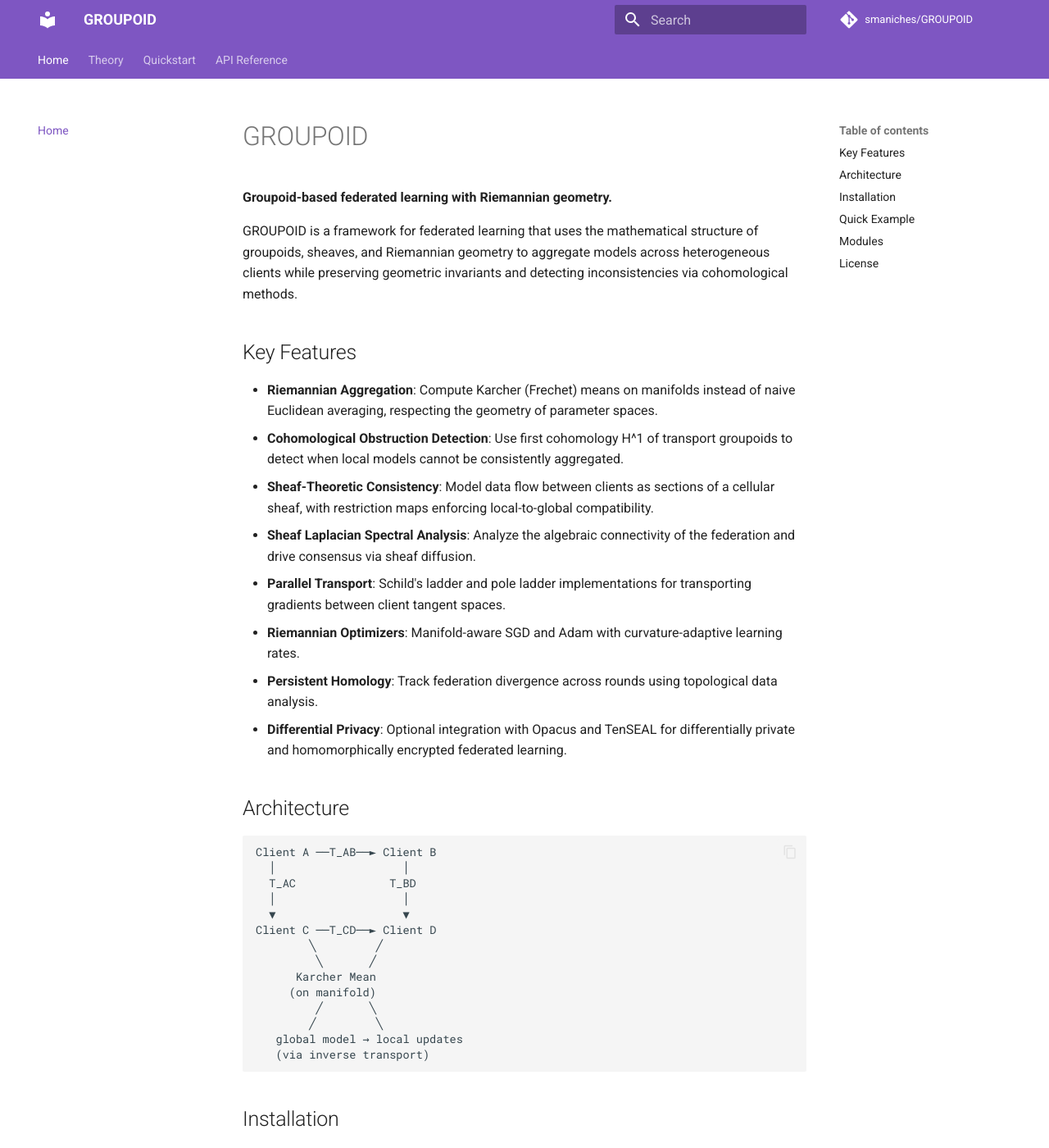
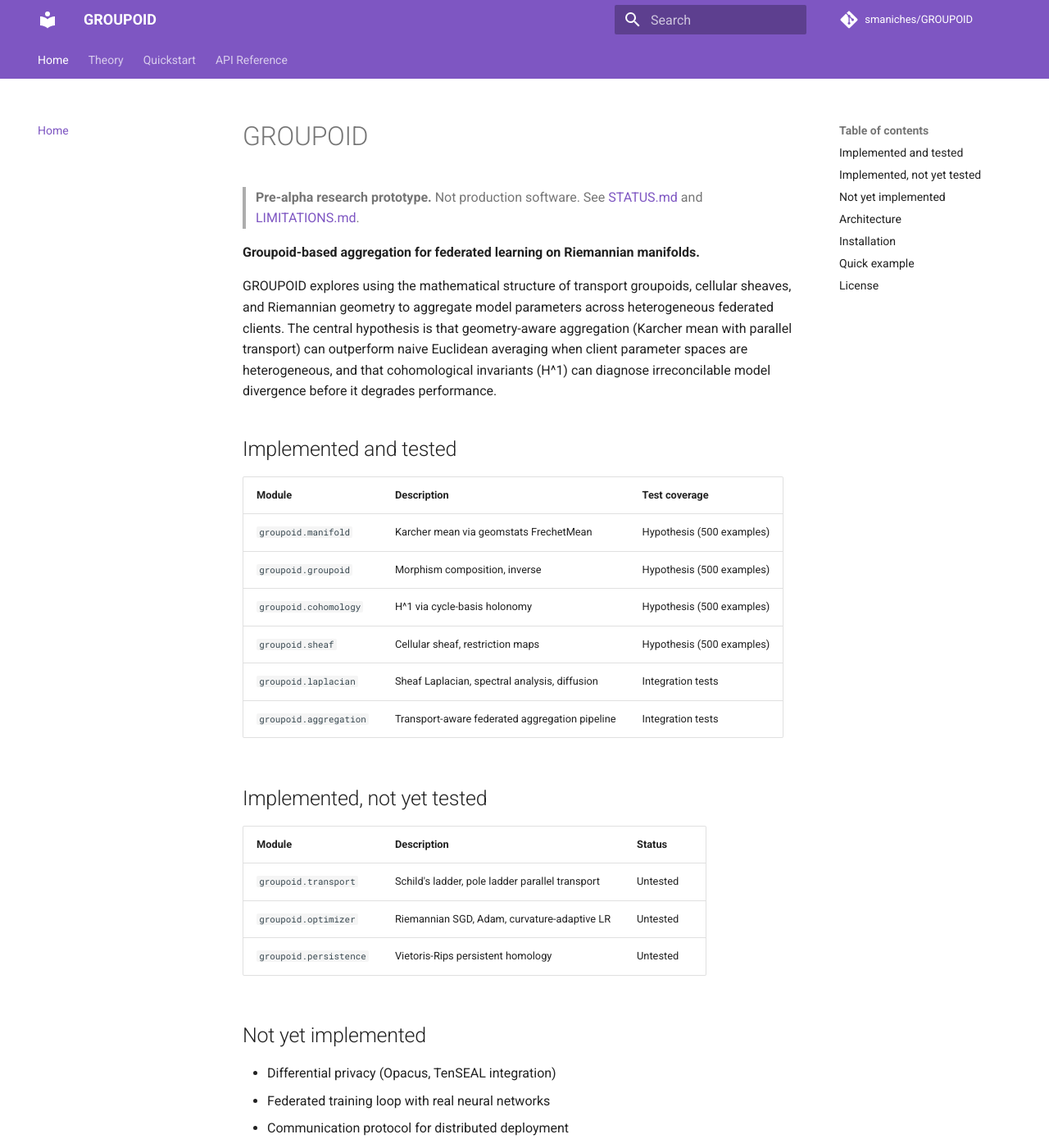
Before and after one commit to smaniches/GROUPOID, an MkDocs documentation site: the page built from docs/index.md, in a window 1280 px wide and 1400 px high. Shown: the whole window at 82% size. Built offline with MkDocs 1.6.1 and Material for MkDocs 9.7.7, drawn with Linux system fonts in a browser that asks for light colours; comment, search, counter and statistics services are not loaded; some of the changed text lies outside the part shown.

Commit message:
Scope pre-alpha claims to match implemented and tested code
Audit findings, severity-ranked:

CRITICAL (removed or corrected):
- Remove "Differential Privacy" feature claim (no code exists,
  opacus/tenseal are dependency-only placeholders)
- Replace `pip install groupoid` with source install (not on PyPI)
- Replace "framework" language with "research prototype"
- Remove "Persistent Homology" from features (untested, unintegrated)

HIGH (documented):
- Split features into "Implemented and tested" vs "Implemented, not
  yet tested" vs "Not yet implemented"
- Add STATUS.md with validation evidence table
- Add LIMITATIONS.md with explicit scope boundaries
- Add CITATION.cff, SECURITY.md
- Mark privacy optional deps as planned, not integrated
- Document Schild's ladder norm-preservation bug (xfail test)
- Change version to 0.1.0.dev0 (pre-release)

MEDIUM (improved):
- Add import tests for all 9 modules
- Add smoke tests: Karcher mean, transport, optimizer, aggregation
- Add .hypothesis/ to .gitignore
- Remove "differential-privacy" keyword from pyproject.toml

Test results: 25 passed, 1 xfailed (documented Schild's ladder bug)

https://claude.ai/code/session_01RKWDfqvBcf6QEP28AehZLQ

````diff
--- a/docs/index.md
+++ b/docs/index.md
@@ -1,68 +1,74 @@
 # GROUPOID
 
-**Groupoid-based federated learning with Riemannian geometry.**
+> **Pre-alpha research prototype.** Not production software.
+> See [STATUS.md](../STATUS.md) and [LIMITATIONS.md](../LIMITATIONS.md).
 
-GROUPOID is a framework for federated learning that uses the mathematical
-structure of groupoids, sheaves, and Riemannian geometry to aggregate
-models across heterogeneous clients while preserving geometric invariants
-and detecting inconsistencies via cohomological methods.
+**Groupoid-based aggregation for federated learning on Riemannian manifolds.**
 
-## Key Features
+GROUPOID explores using the mathematical structure of transport groupoids,
+cellular sheaves, and Riemannian geometry to aggregate model parameters
+across heterogeneous federated clients. The central hypothesis is that
+geometry-aware aggregation (Karcher mean with parallel transport) can
+outperform naive Euclidean averaging when client parameter spaces are
+heterogeneous, and that cohomological invariants (H^1) can diagnose
+irreconcilable model divergence before it degrades performance.
 
-- **Riemannian Aggregation**: Compute Karcher (Frechet) means on manifolds
-  instead of naive Euclidean averaging, respecting the geometry of parameter
-  spaces.
-- **Cohomological Obstruction Detection**: Use first cohomology H^1 of
-  transport groupoids to detect when local models cannot be consistently
-  aggregated.
-- **Sheaf-Theoretic Consistency**: Model data flow between clients as
-  sections of a cellular sheaf, with restriction maps enforcing local-to-global
-  compatibility.
-- **Sheaf Laplacian Spectral Analysis**: Analyze the algebraic connectivity
-  of the federation and drive consensus via sheaf diffusion.
-- **Parallel Transport**: Schild's ladder and pole ladder implementations
-  for transporting gradients between client tangent spaces.
-- **Riemannian Optimizers**: Manifold-aware SGD and Adam with curvature-adaptive
-  learning rates.
-- **Persistent Homology**: Track federation divergence across rounds using
-  topological data analysis.
-- **Differential Privacy**: Optional integration with Opacus and TenSEAL for
-  differentially private and homomorphically encrypted federated learning.
+## Implemented and tested
+
+| Module | Description | Test coverage |
+|---|---|---|
+| `groupoid.manifold` | Karcher mean via geomstats FrechetMean | Hypothesis (500 examples) |
+| `groupoid.groupoid` | Morphism composition, inverse | Hypothesis (500 examples) |
+| `groupoid.cohomology` | H^1 via cycle-basis holonomy | Hypothesis (500 examples) |
+| `groupoid.sheaf` | Cellular sheaf, restriction maps | Hypothesis (500 examples) |
+| `groupoid.laplacian` | Sheaf Laplacian, spectral analysis, diffusion | Integration tests |
+| `groupoid.aggregation` | Transport-aware federated aggregation pipeline | Integration tests |
+
+## Implemented, not yet tested
+
+| Module | Description | Status |
+|---|---|---|
+| `groupoid.transport` | Schild's ladder, pole ladder parallel transport | Untested |
+| `groupoid.optimizer` | Riemannian SGD, Adam, curvature-adaptive LR | Untested |
+| `groupoid.persistence` | Vietoris-Rips persistent homology | Untested |
+
+## Not yet implemented
+
+- Differential privacy (Opacus, TenSEAL integration)
+- Federated training loop with real neural networks
+- Communication protocol for distributed deployment
+- Convergence guarantees or formal proofs
 
 ## Architecture
 
 ```
-Client A ──T_AB──► Client B
-  │                   │
-  T_AC              T_BD
-  │                   │
-  ▼                   ▼
-Client C ──T_CD──► Client D
-        ╲         ╱
-         ╲       ╱
-      Karcher Mean
-     (on manifold)
-         ╱       ╲
-        ╱         ╲
-   global model → local updates
+Client A ---T_AB---> Client B
+  |                    |
+  T_AC               T_BD
+  |                    |
+  v                    v
+Client C ---T_CD---> Client D
+        \          /
+         \        /
+       Karcher Mean
+      (on manifold)
+         /        \
+        /          \
+   global model -> local updates
    (via inverse transport)
 ```
 
 ## Installation
 
-Install the core package:
+From source (not published on PyPI):
 
 ```bash
-pip install groupoid
+git clone https://github.com/smaniches/GROUPOID.git
+cd GROUPOID
+pip install -e ".[dev]"
 ```
 
-For development (includes testing, linting, and benchmarking tools):
-
-```bash
-pip install -e ".[all]"
-```
-
-## Quick Example
+## Quick example
 
 ```python
 import networkx as nx
@@ -74,46 +80,28 @@ manifold = Hypersphere(dim=2)
 graph = nx.DiGraph([("A", "B"), ("A", "C")])
 
 aggregator = TransportGroupoidAggregator(
-    manifold=manifold,
-    graph=graph,
-    base_node="A",
+    manifold=manifold, graph=graph, base_node="A"
 )
 
-# Register rotation matrices as transport maps
 theta = np.pi / 6
-R = np.array([[np.cos(theta), -np.sin(theta), 0],
-              [np.sin(theta),  np.cos(theta), 0],
-              [0, 0, 1]])
+R = np.array([
+    [np.cos(theta), -np.sin(theta), 0],
+    [np.sin(theta),  np.cos(theta), 0],
+    [0, 0, 1],
+])
 aggregator.register_transport("A", "B", R)
 aggregator.register_transport("A", "C", R.T)
 
-# Each client has parameters on S^2
 client_params = {
     "A": np.array([0.0, 0.0, 1.0]),
     "B": np.array([0.1, 0.0, 0.995]),
     "C": np.array([-0.1, 0.0, 0.995]),
 }
-# Normalize to manifold
 client_params = {k: v / np.linalg.norm(v) for k, v in client_params.items()}
 
 result = aggregator.aggregate(client_params)
 print(f"H^1 = {result.h1_norm:.2e} (consistent: {result.is_consistent})")
-print(f"Global model: {result.global_params}")
 ```
-
-## Modules
-
-| Module | Description |
-|---|---|
-| `groupoid.manifold` | Karcher mean computation via geomstats |
-| `groupoid.groupoid` | Morphism composition, inverse, transport groupoid |
-| `groupoid.cohomology` | First cohomology H^1 for obstruction detection |
-| `groupoid.sheaf` | Cellular sheaf with restriction maps |
-| `groupoid.aggregation` | Full federated aggregation pipeline |
-| `groupoid.laplacian` | Sheaf Laplacian, spectral analysis, diffusion |
-| `groupoid.transport` | Parallel transport (Schild's ladder, pole ladder) |
-| `groupoid.optimizer` | Riemannian SGD, Adam, curvature-adaptive LR |
-| `groupoid.persistence` | Persistent homology for divergence tracking |
 
 ## License
 
--- a/groupoid/__init__.py
+++ b/groupoid/__init__.py
@@ -1,6 +1,6 @@
 """GROUPOID: Groupoid-based federated learning with Riemannian geometry."""
 
-__version__ = "0.1.0"
+__version__ = "0.1.0.dev0"
 
 from groupoid.aggregation import FederatedRound, TransportGroupoidAggregator
 from groupoid.cohomology import compute_h1
--- a/pyproject.toml
+++ b/pyproject.toml
@@ -4,8 +4,8 @@ build-backend = "setuptools.build_meta"
 
 [project]
 name = "groupoid"
-version = "0.1.0"
-description = "Groupoid-based federated learning framework using Riemannian geometry"
+version = "0.1.0.dev0"
+description = "Research prototype: groupoid-based aggregation for federated learning on Riemannian manifolds"
 readme = "README.md"
 license = "Apache-2.0"
 requires-python = ">=3.10"
@@ -17,7 +17,6 @@ keywords = [
     "riemannian-geometry",
     "groupoid",
     "topology",
-    "differential-privacy",
 ]
 classifiers = [
     "Development Status :: 2 - Pre-Alpha",
@@ -45,6 +44,7 @@ dependencies = [
 ]
 
 [project.optional-dependencies]
+# Planned, not yet integrated into any code path
 privacy = [
     "opacus>=1.4",
     "tenseal>=0.3",
````
Also changed, not shown: LIMITATIONS.md (added, +51 -0 lines), README.md (+88 -29 lines), SECURITY.md (added, +23 -0 lines), STATUS.md (added, +40 -0 lines), 4 other files.
